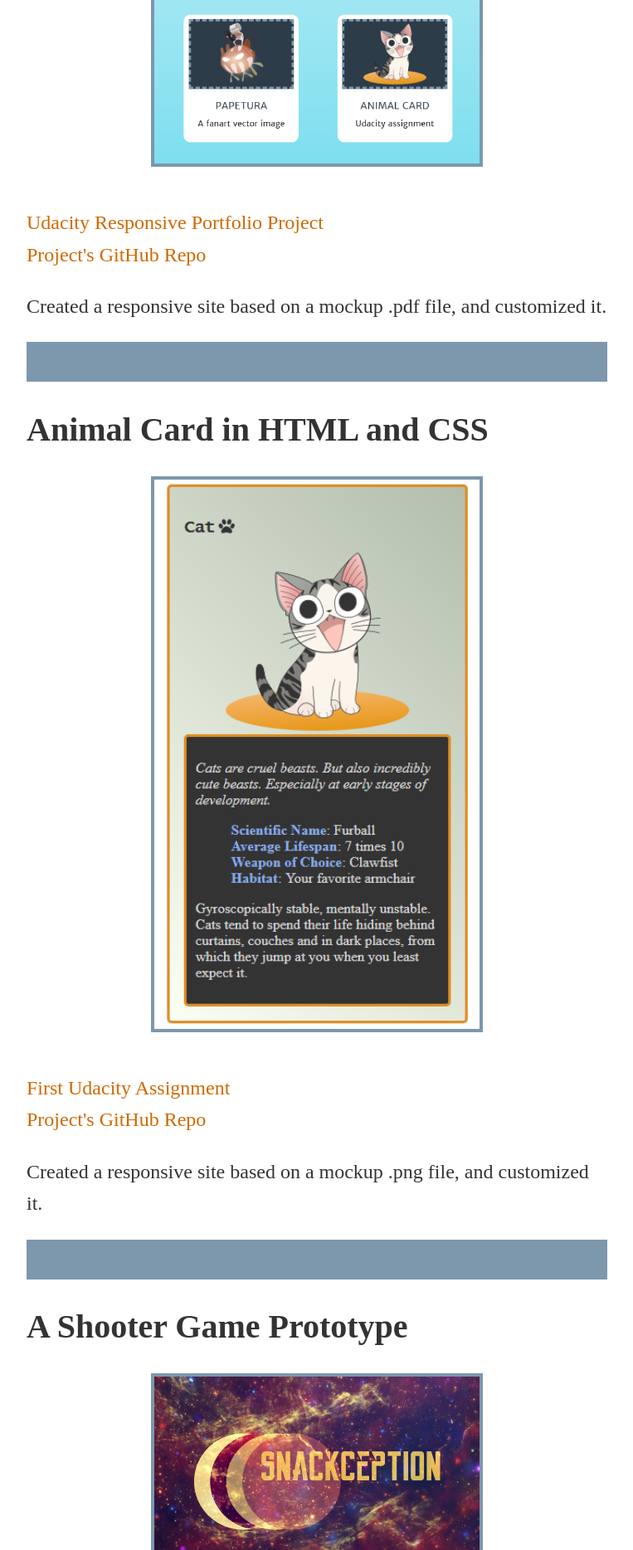
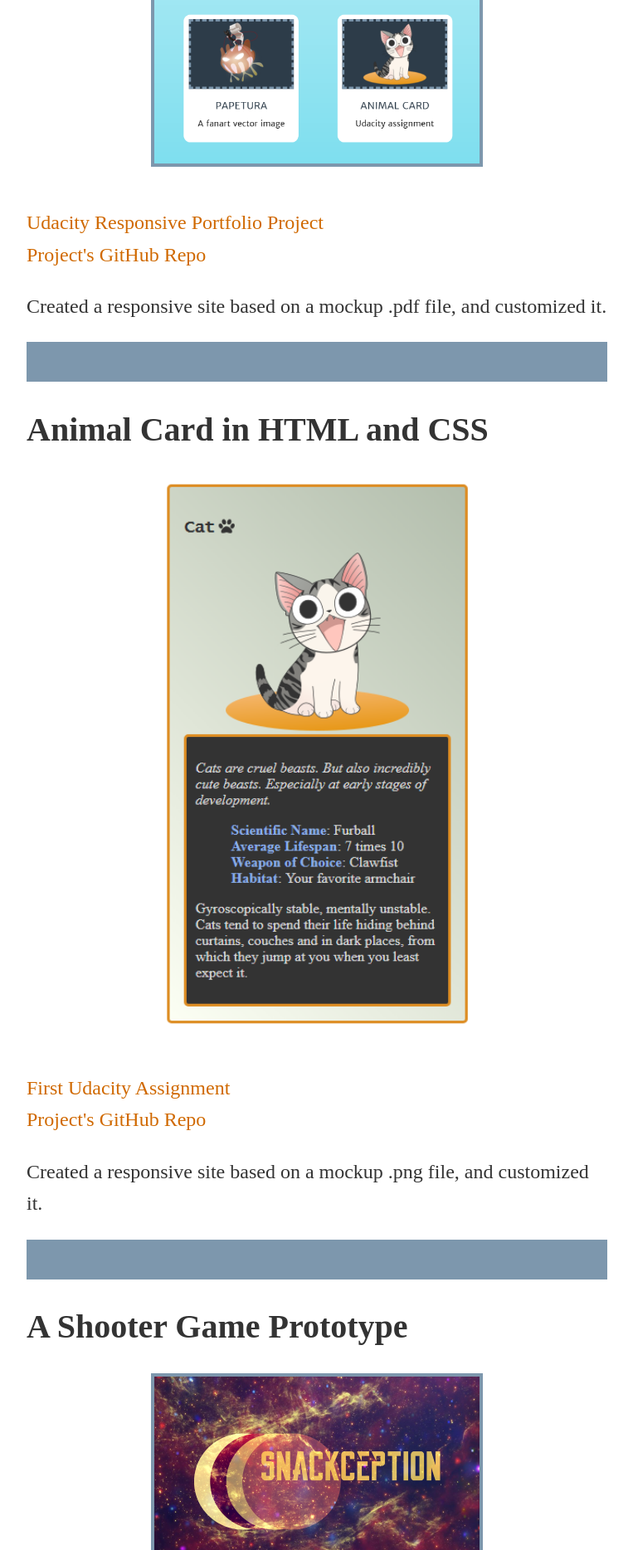
Before and after one commit to ewastasiak/Showcase, a Jekyll site: the page built from interactive/index.html, in a window 1280 px wide. Shown: the part 3660-5528 px from the top of the page at 83% size, without its empty margins (258-1021 px from the left). Built offline with Jekyll 4.4.1, drawn with Linux system fonts in a browser that asks for light colours; nearby versions of some CDN libraries; library files that are not in the unit come from our copies.

Commit message:
Updated 'interactive/index.html' via CloudCannon

```diff
--- a/interactive/index.html
+++ b/interactive/index.html
@@ -61,7 +61,7 @@ Designed from scratch a single page React application. The app shows a map of fa
 	<hr>
 
 	<h2>Animal Card in HTML and CSS</h2>
-	<img class="img-big" src="/img/p1-card.png" alt="Cat CSS card">
+	<img class="img-big img-noframe" src="/img/p1-card.png" alt="Cat CSS card">
 	<p>
 		<a href="https://ewastasiak.github.io/animal-trading-card/">First Udacity Assignment</a><br>
 		<a href="https://github.com/ewastasiak/animal-trading-card">Project's GitHub Repo</a>
```
